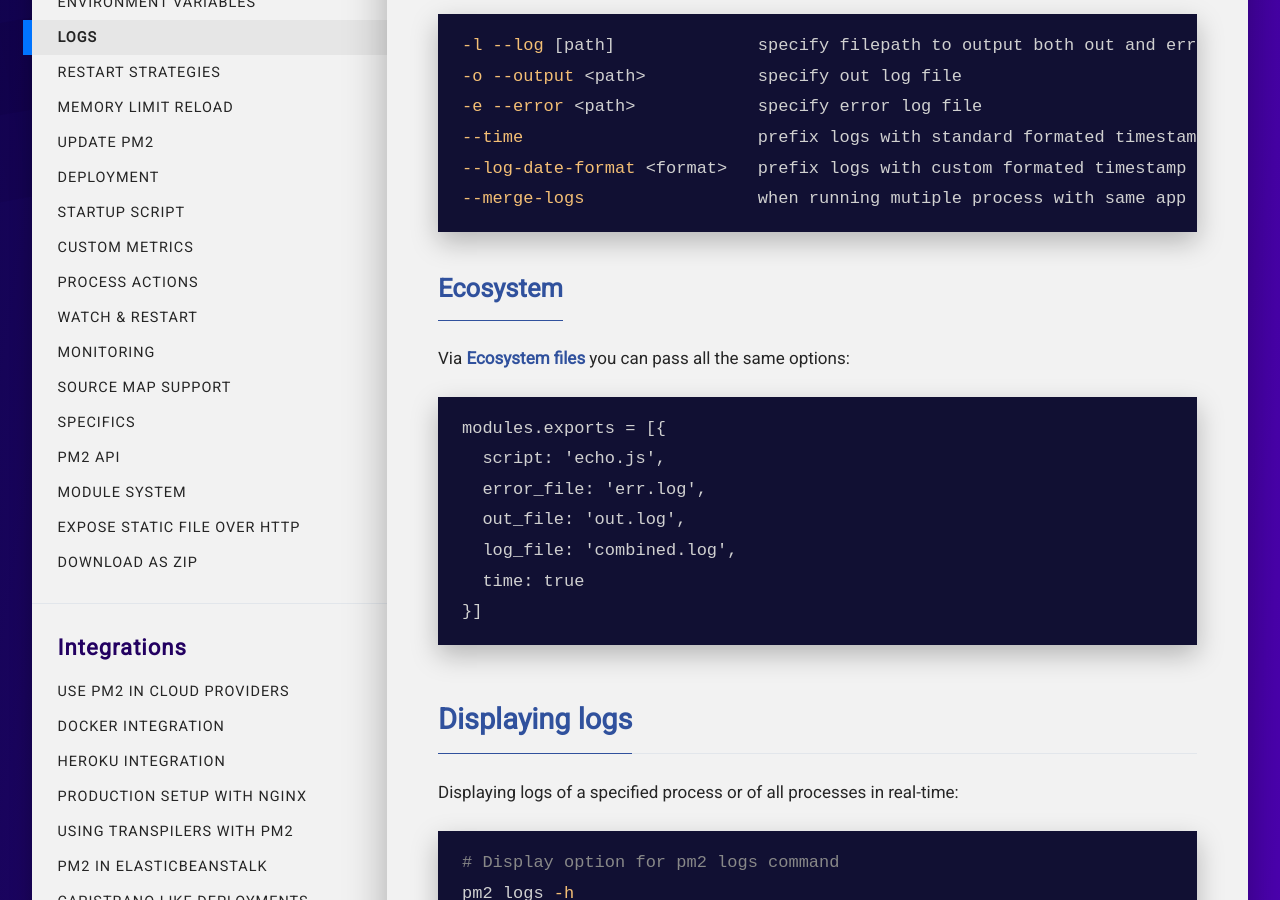
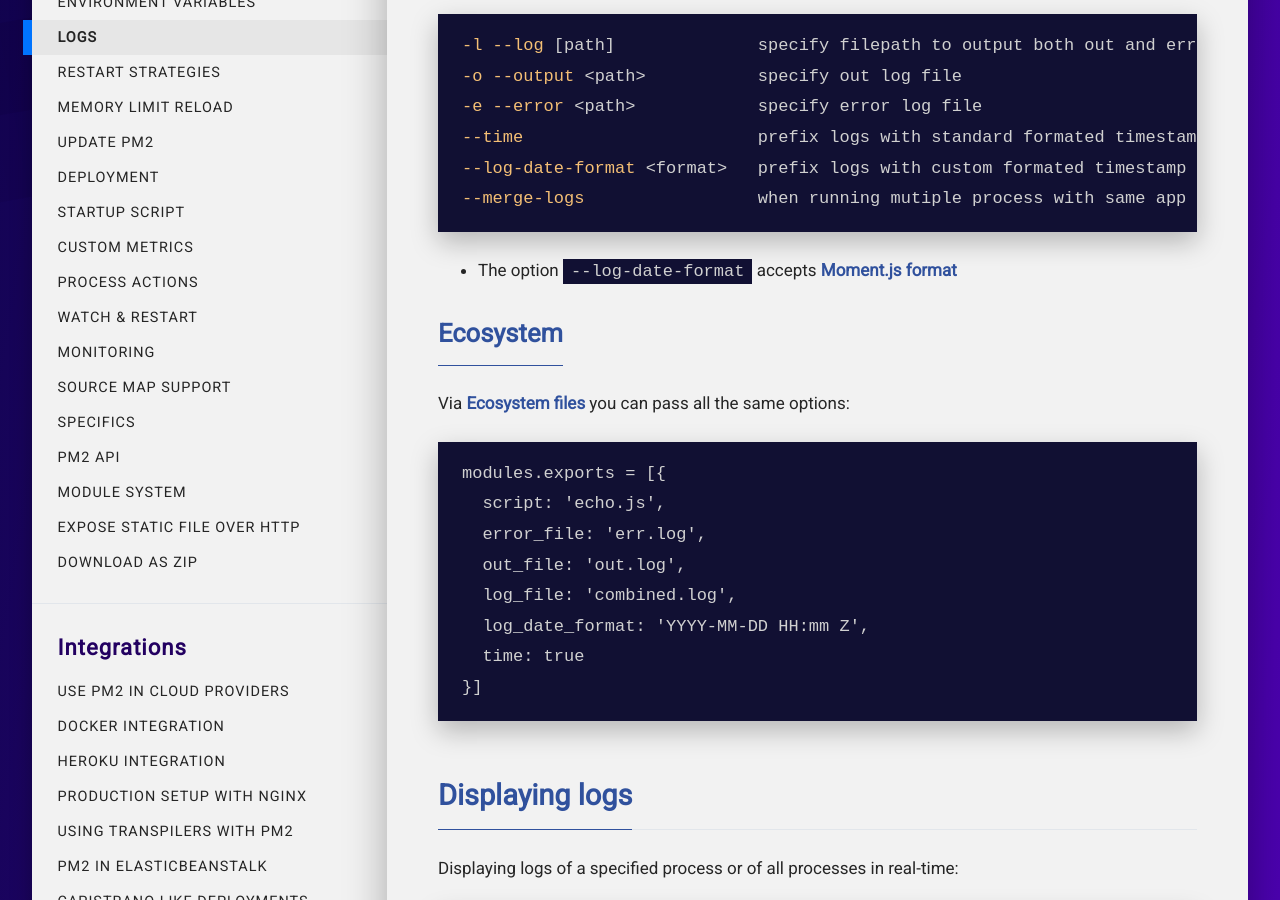
Before and after one commit to pm2-hive/pm2-hive.github.io, a Jekyll site: the page built from docs/features/log-management.md, in a window 1280 px wide and 900 px high, scrolled down 696 px. Built offline with Jekyll 4.4.1, drawn with Linux system fonts in a browser that asks for light colours; comment, search, counter and statistics services are not loaded.

Commit message:
Add note for using Moment.js format string

````diff
--- a/docs/features/log-management.md
+++ b/docs/features/log-management.md
@@ -25,6 +25,8 @@
 --merge-logs                 when running mutiple process with same app name, do not split file by id
 ```
 
+- The option `--log-date-format` accepts [Moment.js format](https://momentjs.com/docs/#/displaying/format/)
+
 ### Ecosystem
 
 Via [Ecosystem files](/docs/usage/application-declaration/) you can pass all the same options:
@@ -35,6 +37,7 @@
   error_file: 'err.log',
   out_file: 'out.log',
   log_file: 'combined.log',
+  log_date_format: 'YYYY-MM-DD HH:mm Z',
   time: true
 }]
 ```
@@ -80,7 +83,6 @@
    "app_name": "one-echo"                   // the application name
 }
 ```
-
 
 ### Formatted output
 
````
